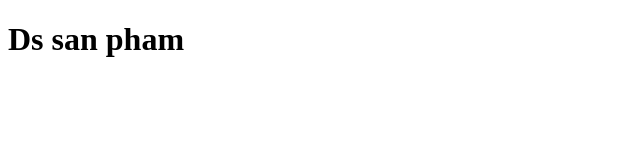
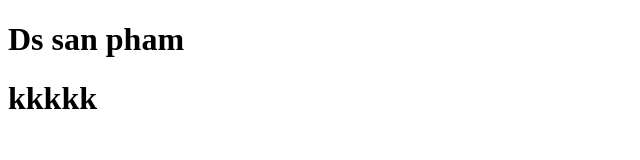
Before and after one commit to nqthang05/testFirst, a plain HTML site: page productList.html in a window 1280 px wide. Shown: the whole page, without its empty margins (0-640 px from the left). Drawn offline with Linux system fonts and the light colour scheme.

Commit message:
update productList.html

```diff
--- a/productList.html
+++ b/productList.html
@@ -8,4 +8,5 @@
 <body>
     <h1>Ds san pham</h1>
 </body>
+<h1>kkkkk</h1>
 </html>
```
